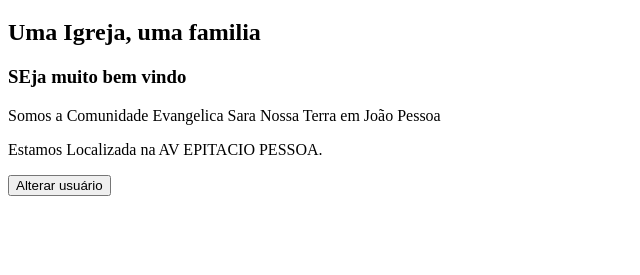
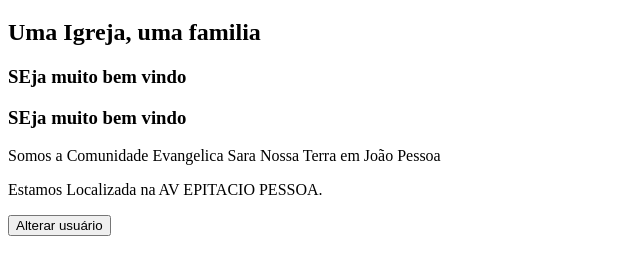
Before and after one commit to johndinho88/1, a plain HTML site: page index.html in a window 1280 px wide. Shown: the part 61-336 px from the top of the page, without its empty margins (0-640 px from the left). Drawn offline with Linux system fonts and the light colour scheme.

Commit message:
add novo tilulo

```diff
--- a/index.html
+++ b/index.html
@@ -12,6 +12,8 @@
     <h1>Sara João Pessoa</h1>
     <h2>Uma Igreja, uma familia</h2>
     <h3>SEja muito bem vindo</h3>
+    <h3>SEja muito bem vindo</h3>
+
 
     <p>Somos a Comunidade Evangelica Sara Nossa Terra em João Pessoa</p>
     <p>Estamos Localizada na AV EPITACIO PESSOA.</p>
```
